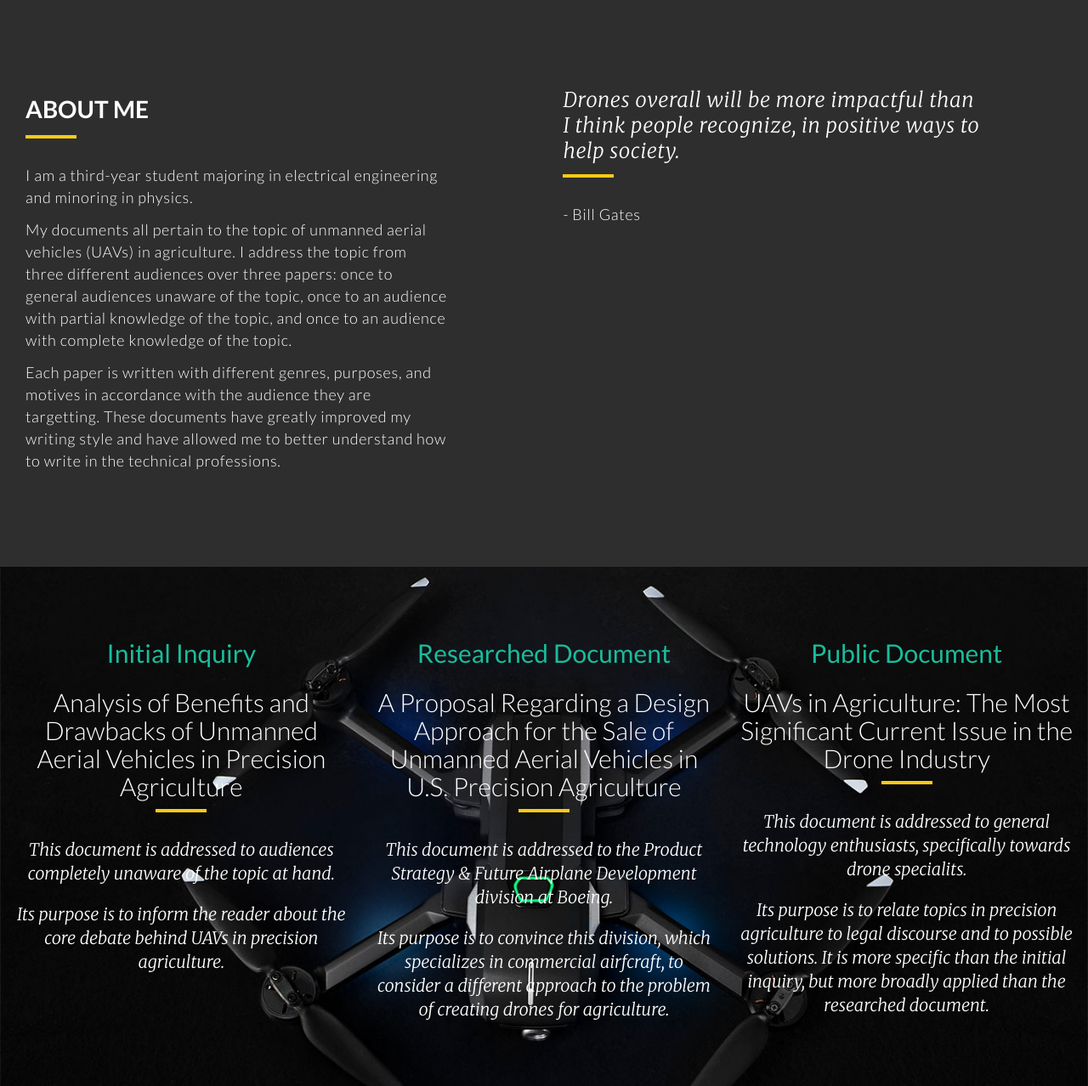
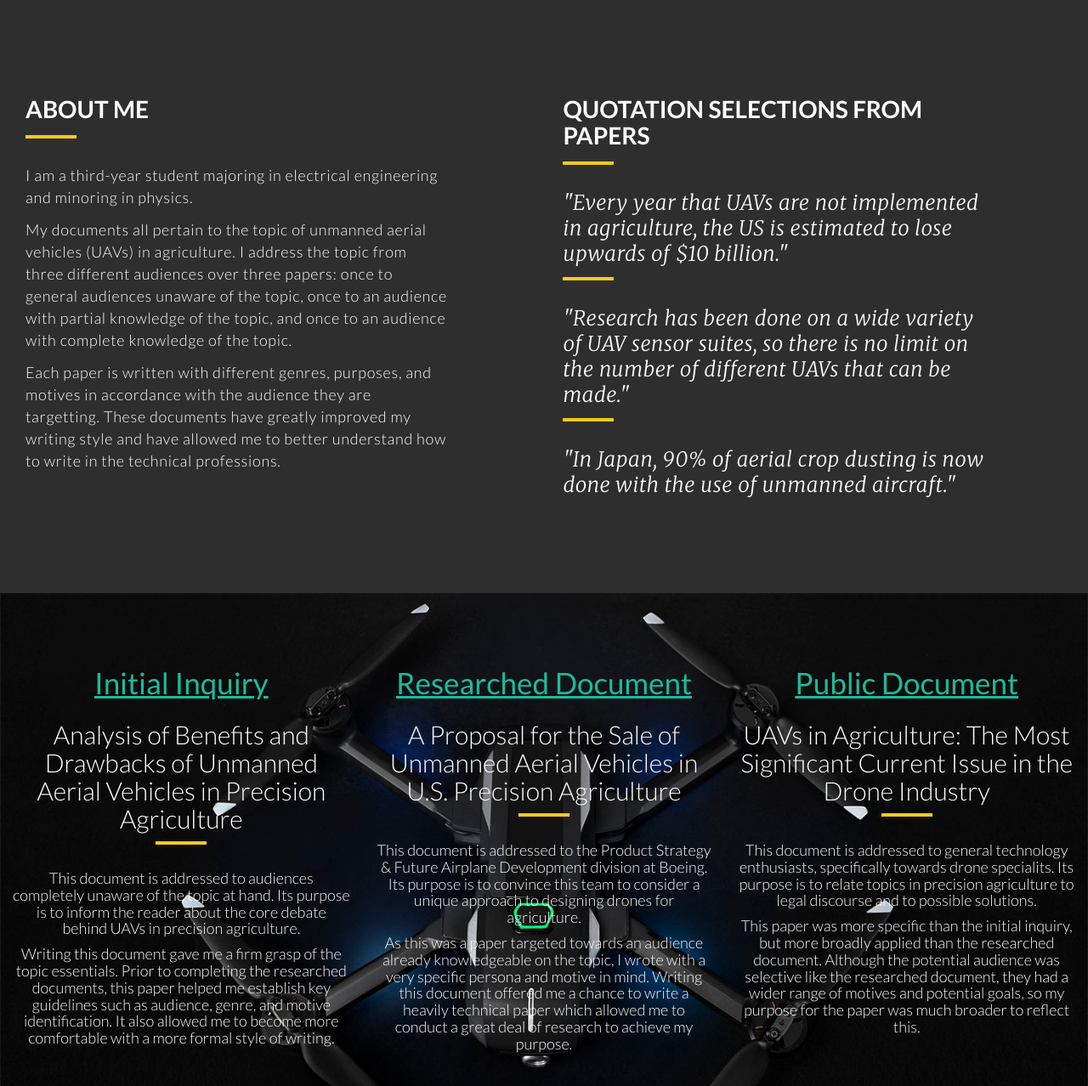
Before and after one commit to parth815/engw3302, a plain HTML site: page index.html in a window 1280 px wide. Shown: the part 744-2022 px from the top of the page at 85% size. Drawn offline with Linux system fonts and the light colour scheme.

Commit message:
Secondary Draft
Changed website content, primarily for body section
Updated image library

```diff
--- a/index.html
+++ b/index.html
@@ -59,9 +59,13 @@
         <p>Each paper is written with different genres, purposes, and motives in accordance with the audience they are targetting. These documents have greatly improved my writing style and have allowed me to better understand how to write in the technical professions.</p>
       </div>
       <div class="col-md-5 col-md-offset-1">
-        <p class="quote">Drones overall will be more impactful than I think people recognize, in positive ways to help society.</p>
+        <h1>Quotation Selections from Papers</h1>
         <div class="hr-s"></div>
-        <p> - Bill Gates</p>
+        <p class="quote">"Every year that UAVs are not implemented in agriculture, the US is estimated to lose upwards of $10 billion."</p>
+        <div class="hr-s"></div>
+        <p class="quote">"Research has been done on a wide variety of UAV sensor suites, so there is no limit on the number of different UAVs that can be made."</p>
+        <div class="hr-s"></div>
+        <p class="quote">"In Japan, 90% of aerial crop dusting is now done with the use of unmanned aircraft."</p>
       </div>
 
     </div>
@@ -93,25 +97,25 @@
   <div id="middle">
     <div class="row nomargin">
       <div class="col-md-4">
-        <a href="img/unit1_final.pdf" style="font-size: 30px; text-decoration: none">Initial Inquiry</a>
+        <a href="img/unit1_final.pdf" style="font-size: 35px; text-decoration: underline">Initial Inquiry</a>
         <h2>Analysis of Benefits and Drawbacks of Unmanned Aerial Vehicles in Precision Agriculture</h2>
         <div class="hr-s aligncenter"></div>
-        <h3>This document is addressed to audiences completely unaware of the topic at hand.</h3>
-        <h3>Its purpose is to inform the reader about the core debate behind UAVs in precision agriculture.</h3>
+        <h4>This document is addressed to audiences completely unaware of the topic at hand. Its purpose is to inform the reader about the core debate behind UAVs in precision agriculture.</h4>
+        <h4>Writing this document gave me a firm grasp of the topic essentials. Prior to completing the researched documents, this paper helped me establish key guidelines such as audience, genre, and motive identification. It also allowed me to become more comfortable with a more formal style of writing.</h4>
       </div>
       <div class="col-md-4">
-        <a href="img/unit3_final.pdf" style="font-size: 30px; text-decoration: none">Researched Document</a>
-        <h2>A Proposal Regarding a Design Approach for the Sale of Unmanned Aerial Vehicles in U.S. Precision Agriculture</h2>
+        <a href="img/unit3_final.pdf" style="font-size: 35px; text-decoration: underline">Researched Document</a>
+        <h2>A Proposal for the Sale of Unmanned Aerial Vehicles in U.S. Precision Agriculture</h2>
         <div class="hr-s aligncenter"></div>
-        <h3>This document is addressed to the Product Strategy & Future Airplane Development division at Boeing.</h3>
-        <h3>Its purpose is to convince this division, which specializes in commercial airfcraft, to consider a different approach to the problem of creating drones for agriculture.</h3>
+        <h4>This document is addressed to the Product Strategy & Future Airplane Development division at Boeing. Its purpose is to convince this team to consider a unique approach to designing drones for agriculture.</h4>
+        <h4>As this was a paper targeted towards an audience already knowledgeable on the topic, I wrote with a very specific persona and motive in mind. Writing this document offered me a chance to write a heavily technical paper which allowed me to conduct a great deal of research to achieve my purpose. </h4>
       </div>
       <div class="col-md-4">
-        <a href="img/unit4_final.pdf" style="font-size: 30px; text-decoration: none">Public Document</a>
+        <a href="img/unit4_final.pdf" style="font-size: 35px; text-decoration: underline">Public Document</a>
         <h2>UAVs in Agriculture: The Most Significant Current Issue in the Drone Industry</h2>
         <div class="hr-s aligncenter"></div>
-        <h3>This document is addressed to general technology enthusiasts, specifically towards drone specialits.</h3>
-        <h3>Its purpose is to relate topics in precision agriculture to legal discourse and to possible solutions. It is more specific than the initial inquiry, but more broadly applied than the researched document.</h3>
+        <h4>This document is addressed to general technology enthusiasts, specifically towards drone specialits. Its purpose is to relate topics in precision agriculture to legal discourse and to possible solutions.</h4>
+        <h4>This paper was more specific than the initial inquiry, but more broadly applied than the researched document. Although the potential audience was selective like the researched document, they had a wider range of motives and potential goals, so my purpose for the paper was much broader to reflect this. </h4>
       </div>
     </div>
   </div>
```
Also changed, not shown: img/mavic.jpg (added).
